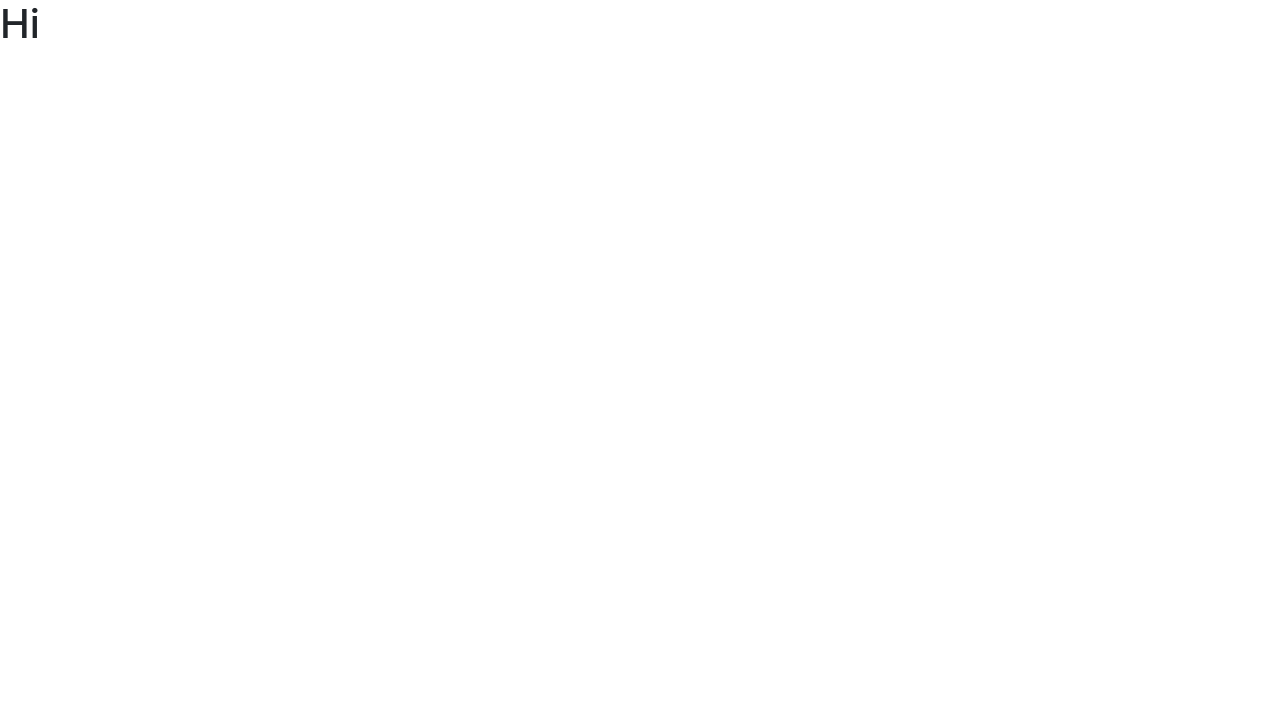
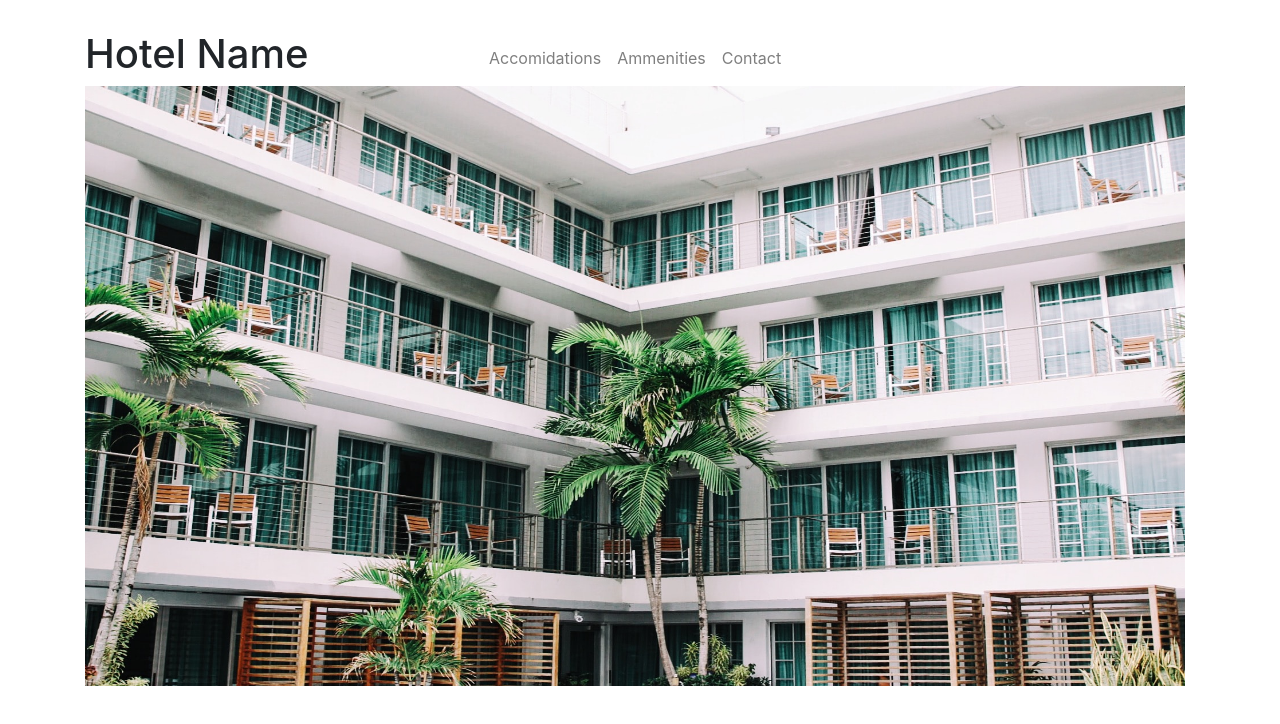
Before and after one commit to fionaewagner/PortfolioProjectWebsite, a website: page index.html in a window 1280 px wide. Drawn offline with nearby package versions, Linux system fonts and the light colour scheme.

Commit message:
Setup Commit

```diff
--- a/index.html
+++ b/index.html
@@ -7,12 +7,43 @@
 
         <!-- Bootstrap CSS -->
         <link rel="stylesheet" href="node_modules/bootstrap/dist/css/bootstrap.min.css" />
+        <link rel="stylesheet" href="styles.css" />
 
 
     </head>
     <body>
-        <div>
-            <h1>Hi</h1>
+
+
+        <div class="container">
+
+            <div class="row">
+                <div class="col-4">
+                    <h1>Hotel Name</h1>
+                </div>
+
+                <div class="col-8">
+                    <nav class="navbar navbar-expand-sm navbar-light sticky-top">
+
+                        <button class="navbar-toggler" type="button" data-toggle="collapse" data-target="#hotelNavbar" >
+                          <span class="navbar-toggler-icon"></span>
+                        </button>
+                        <div class="collapse navbar-collapse" id="hotelNavbar">
+                            <ul class="navbar-nav mr-auto">
+                                <li class="nav-item"><a class="nav-link" href="#">Accomidations</a></li>
+                                <li class="nav-item"><a class="nav-link" href="#">Ammenities</a></li>
+                                <li class="nav-item"><a class="nav-link" href="#">Contact</a></li>
+                            </ul>
+                        </div>
+                    </nav>
+
+                </div>
+            </div>
+
+            <div class="row">
+                <div class="col-6 align-items-center">
+                    <img src="imgs/hotel-main-pic.jpg" class="image-fluid" height="600" width="1100">
+                </div>
+            </div>
 
 
         </div>
--- /dev/null
+++ b/styles.css
@@ -0,0 +1,4 @@
+body{
+
+    padding:30px;
+}
```
Also changed, not shown: imgs/hotel-main-pic.jpg (added).
